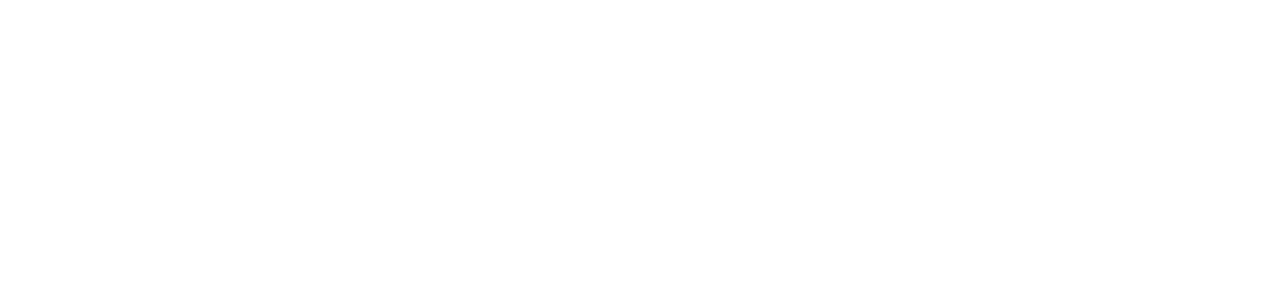
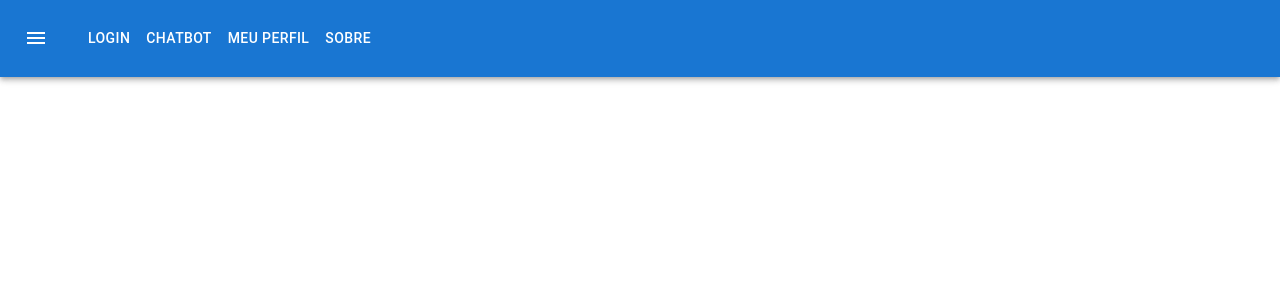
Before and after one commit to AulaOnline/AulaOnline, a React (Create React App) app: page /MeuPerfil in a window 1280 px wide. Before the commit this address had no page. Shown: the top 300 px of the page. Built offline with nearby package versions, Linux system fonts and the light colour scheme.

Commit message:
NavBarWidgets OK

```diff
--- a/src/App.js
+++ b/src/App.js
@@ -3,10 +3,12 @@
 import { Box } from '@mui/material';
 import Home from './Pages/Home';
 import Input from "./Pages/Input";
-import Widgets from "./Pages/Widgets";
+import MeuPerfil from "./Pages/Widgets/MeuPerfil";
 import Player from "./Pages/Player";
 import Test from "./Pages/Test";
 import Quintal from "./Pages/quintal";
+import Anotacoes from './Pages/Widgets/Anotacoes';
+import QuestionariosFinalizados from './Pages/Widgets/QuestionariosFinalizados';
 
 function App() {
   return (
@@ -16,9 +18,15 @@
           <Route path="/" element={<Home/>} />
             <Route path="/Input" element={<Input/>}/>
             <Route path="/Player" element={<Player/>}/>
-            <Route path="/Perfil" element={<Widgets/>}/>
             <Route path="/Test" element={<Test/>}/>
             <Route path="/quintal" element={<Quintal/>}/>
+
+            {/*ROTAS TELA WIDGETS E COMPLEMENTARES */}
+            <Route path="/MeuPerfil" element={<MeuPerfil/>}/>
+            <Route path="/MeuPerfil/Anotacoes" element={<Anotacoes/>}/>
+            <Route path="/MeuPerfil/Questionarios" element={<QuestionariosFinalizados/>}/>
+
+
         </Routes>
       </Box>
     </Router>
--- a/src/Layout/components/Navbar.js
+++ b/src/Layout/components/Navbar.js
@@ -41,7 +41,7 @@
           <MenuItem component={Link} to="/Chatbot" onClick={handleClose}>
             Chatbot
           </MenuItem>
-          <MenuItem component={Link} to="/Perfil" onClick={handleClose}>
+          <MenuItem component={Link} to="/MeuPerfil" onClick={handleClose}>
             Meu Perfil
           </MenuItem>
           <MenuItem component={Link} to="/Sobre" onClick={handleClose}>
--- a/src/Pages/Widgets.js
+++ /dev/null
@@ -1,14 +0,0 @@
-import * as React from 'react';
-import NavbarWidgets from '../Layout/components/NavBarWidgets';
-
-
-
-function Widgets() {
-  return (
-    <div>
-    <NavbarWidgets/>
-    </div>
-  );
-}
-
-export default Widgets;
--- /dev/null
+++ b/src/Pages/Widgets/Anotacoes.js
@@ -0,0 +1,14 @@
+import * as React from 'react';
+import NavbarWidgets from '../../Layout/components/NavBarWidgets';
+
+
+
+function Anotacoes() {
+  return (
+    <div>
+    <NavbarWidgets/>
+    </div>
+  );
+}
+
+export default Anotacoes;
--- /dev/null
+++ b/src/Pages/Widgets/MeuPerfil.js
@@ -0,0 +1,14 @@
+import * as React from 'react';
+import NavbarWidgets from '../../Layout/components/NavBarWidgets';
+
+
+
+function MeuPerfil() {
+  return (
+    <div>
+    <NavbarWidgets/>
+    </div>
+  );
+}
+
+export default MeuPerfil;
--- /dev/null
+++ b/src/Pages/Widgets/QuestionariosFinalizados.js
@@ -0,0 +1,14 @@
+import * as React from 'react';
+import NavbarWidgets from '../../Layout/components/NavBarWidgets';
+
+
+
+function QuestionariosFinalizados() {
+  return (
+    <div>
+    <NavbarWidgets/>
+    </div>
+  );
+}
+
+export default QuestionariosFinalizados;
```
